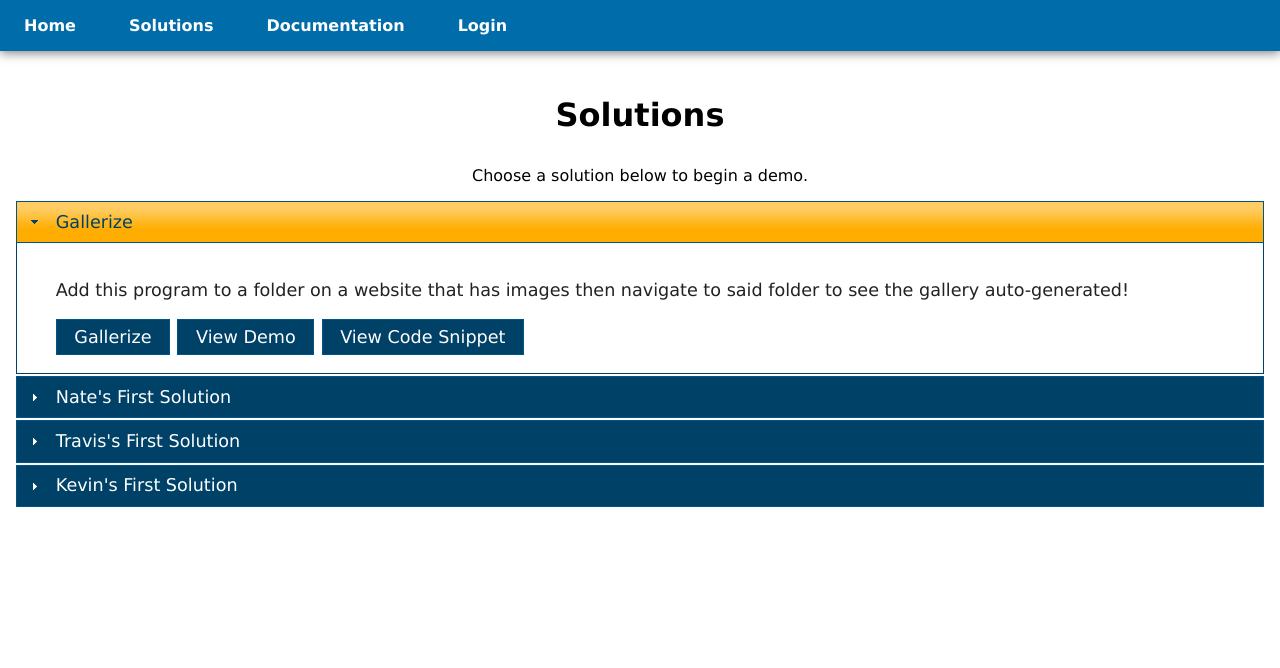
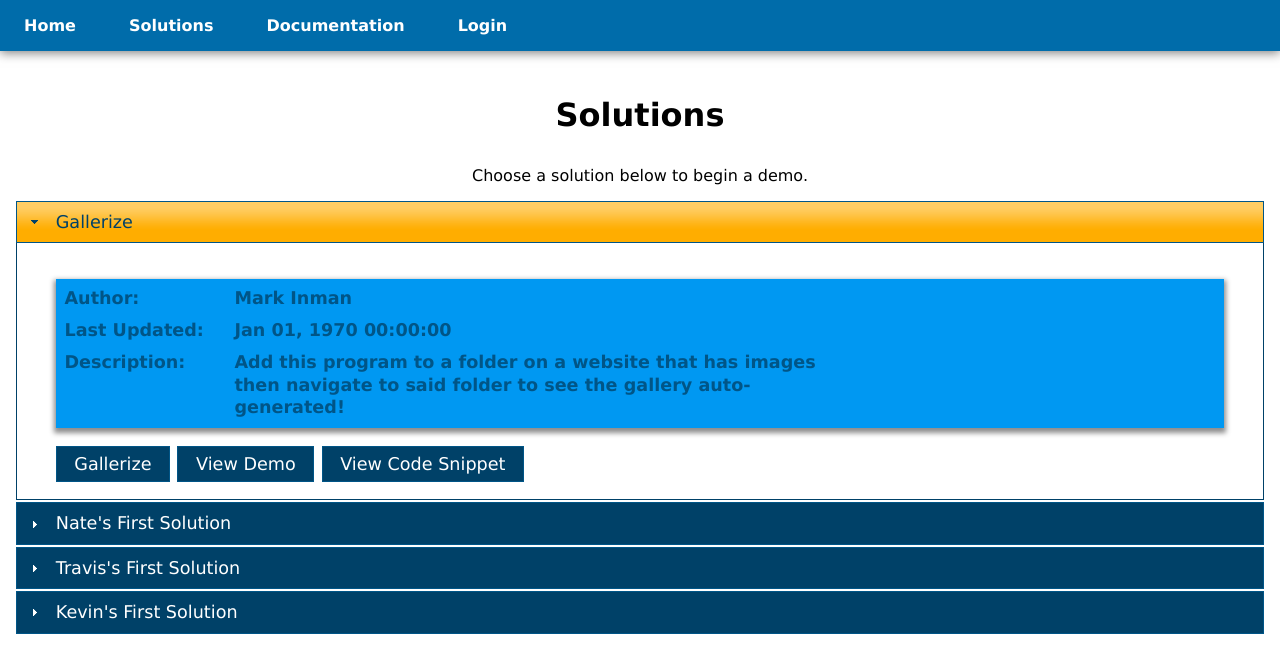
Before and after one commit to markup-design/manager, a PHP site: page /solutions/index.php in a window 1280 px wide. Shown: the top 668 px of the page. Run offline with PHP 8.4, Linux system fonts and the light colour scheme.

Commit message:
added ability to set up solution variables
Can now set up a table and give it your own styling using the
solutions\css\index.css file and adding a class to the bottom.

```diff
--- a/solutions/css/index.css
+++ b/solutions/css/index.css
@@ -16,3 +16,40 @@
 	display: inline;
 	color: green;
 }
+
+#accordion > div .info-table {
+
+	margin: 1em 0em;
+}
+
+#accordion > div .info-table .info {
+
+	font-weight: bold;
+	padding: .25em;
+	display: inline-block;
+}
+
+#accordion > div .info-table .info .row .data {
+
+	display: inline-block;
+	padding: .25em;
+	max-width: 600px;
+	vertical-align: top;
+}
+
+#accordion > div .info-table .info .row .name {
+
+	width: 155px;
+}
+
+/**
+	This is my css theme. Create your own!
+*/
+#accordion > div .color-scheme-mark {
+
+	background-color: #0098F2;
+	color: #005587;
+	-webkit-box-shadow: 0px 3px 5px 2px rgba(0,0,0,0.45);
+	-moz-box-shadow: 0px 3px 5px 2px rgba(0,0,0,0.45);
+	box-shadow: 0px 3px 5px 2px rgba(0,0,0,0.45);
+}
--- a/solutions/index.php
+++ b/solutions/index.php
@@ -15,7 +15,28 @@
 	<div id='accordion'>
 		<h3>Gallerize</h3>
 		<div>
-			<p>Add this program to a folder on a website that has images then navigate to said folder to see the gallery auto-generated!</p>
+			<div class='info-table color-scheme-mark'>
+				<div class='info'>
+					<div class='row'>
+						<div class='data name'>Author:</div>
+						<div class='data'>Mark Inman</div>
+					</div>
+
+					<div class='row'>
+						<div class='data name'>Last Updated:</div>
+						<div class='data'><?php $file = $_SERVER['DOCUMENT_ROOT'].$_SERVER['REQUEST_URI']."gallerize/index.php";
+
+							echo date("M d, Y H:i:s", filemtime($file));
+						?></div>
+					</div>
+
+					<div class='row'>
+						<div class='data name'>Description:</div>
+						<div class='data'>Add this program to a folder on a website that has images then navigate to said folder to see the gallery auto-generated!</div>
+					</div>
+				</div>
+			</div>
+
 			<a href='/manager/solutions/gallerize/gallerize.zip'><button>Gallerize</button></a>
 			<a href='/manager/solutions/gallerize/'><button>View Demo</button></a>
 			<button class='raw-activate'>View Code Snippet</button>
```
